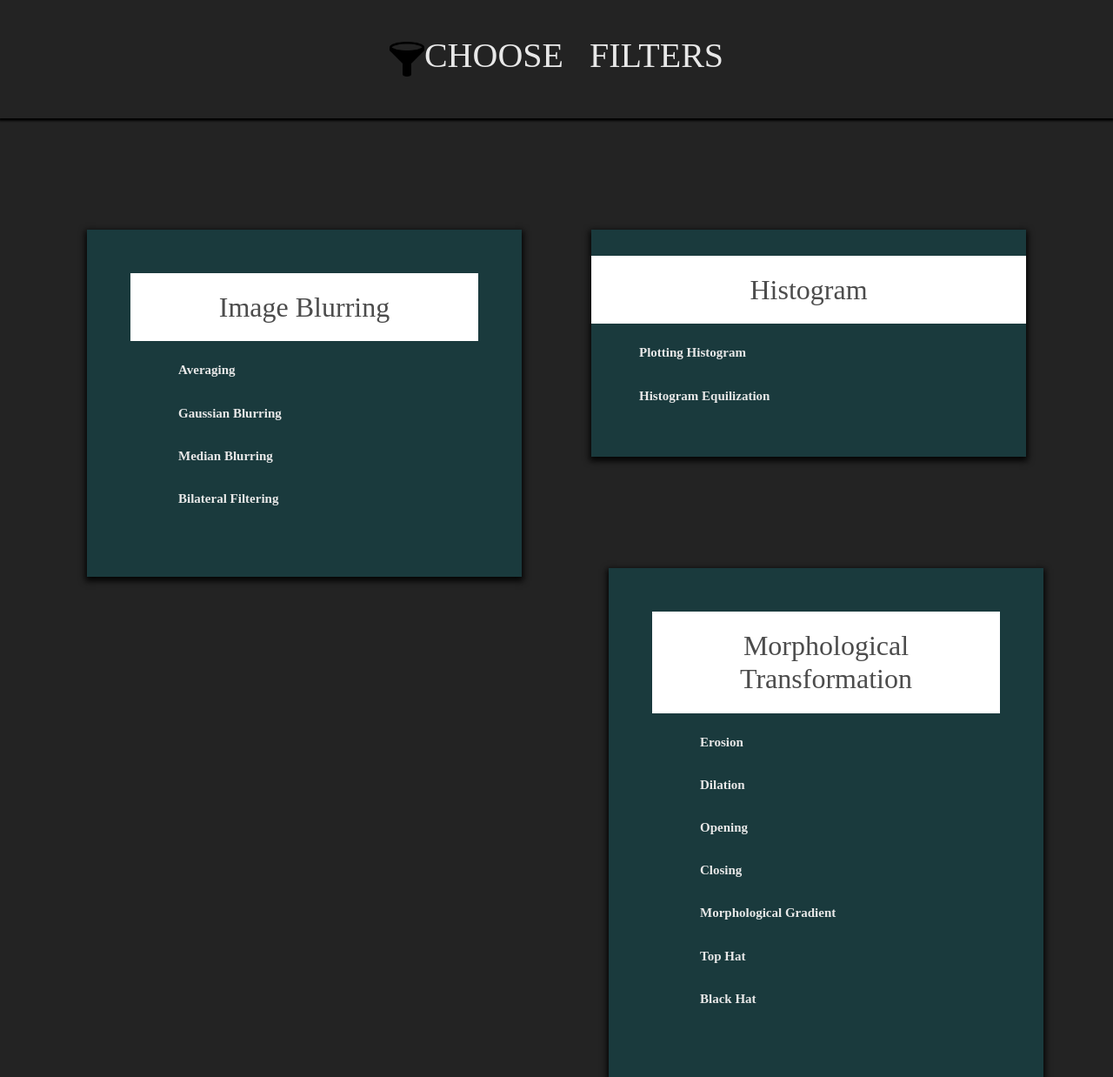
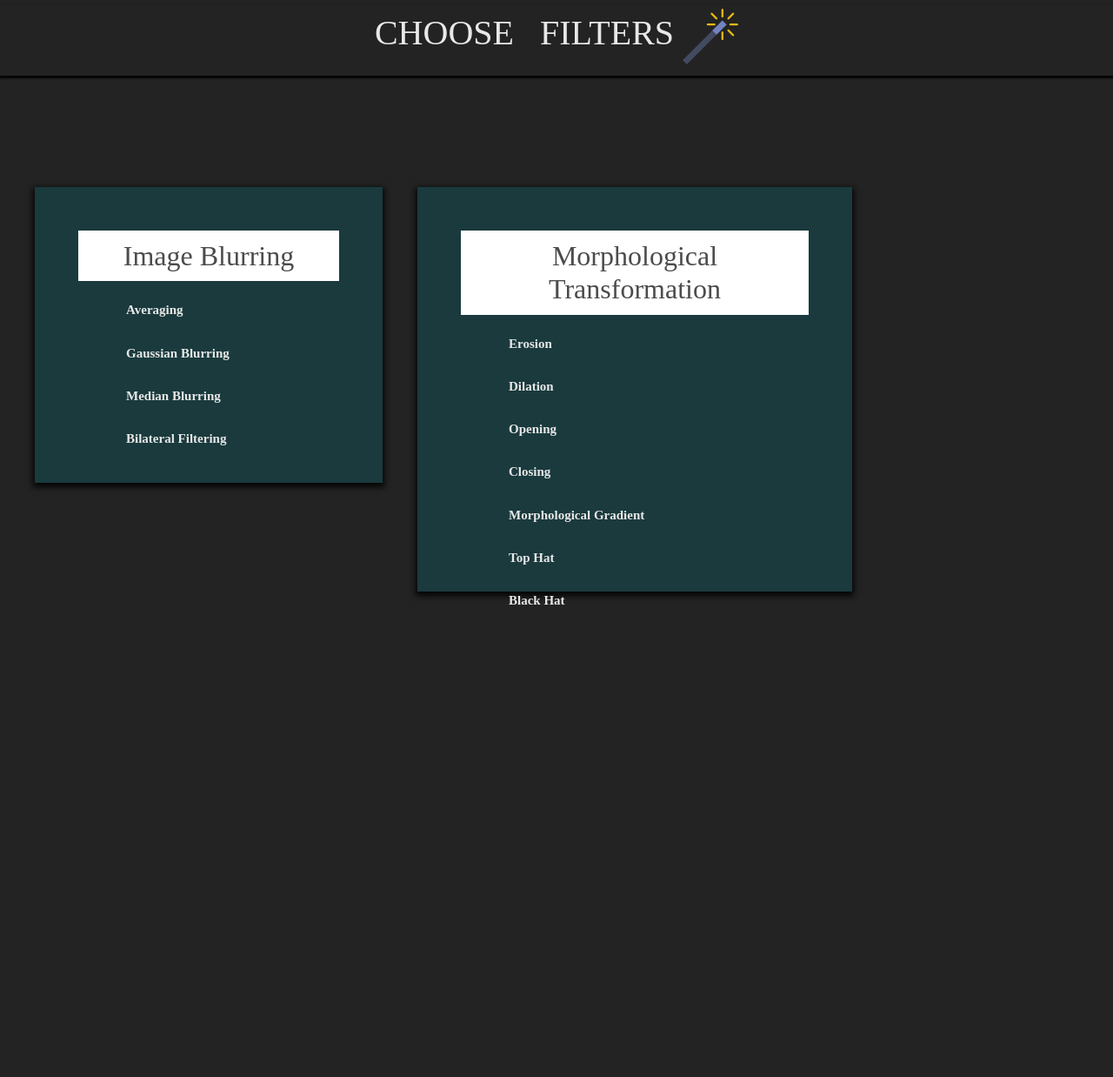
Before and after one commit to shuklajivivek/ImageProcessing-webPortal, a PHP site: page /ip/filters.php in a window 1280 px wide. Shown: the whole page at 87% size. After the commit the page ends 695 px from the top, so only its background shows below. Run offline with PHP 8.4, Linux system fonts and the light colour scheme; some web fonts are replaced.

Commit message:
minor ui changes

```diff
--- a/css/filters.css
+++ b/css/filters.css
@@ -26,12 +26,13 @@
 .main {
 	padding: 16px;
 	margin-top: 30px;
-	height: 150px; /* Used in this example to enable scrolling */
+	height: 150px;
 }
 
 #heading{
 	box-shadow: 0px 2px 2px 1px rgba(0, 0, 0, .9);
-	padding: 40px;
+	padding: 5px;
+	margin-top:5px;
 	background-color: #232323;
 }
 
@@ -41,37 +42,17 @@ h1{
 	color:#e8e8e8;
 }
 
-#smoothening
+#filter-box
 {
 	background-color: #1a3a3d;
 	margin-top:10%;
 	margin-left: 40px;
-	/*padding: 30px;
-	padding-right: 0px;
-	padding-left: 0px;*/
 	box-shadow: 0px 3px 7px 2px rgba(0, 0, 0, .9);
 	float: left;
-	width: 500px;
-	margin-left: 100px;
-	/*text-align: center;*/
-}
-
-#sharpening
-{
-	background-color: #1a3a3d;
-	margin-right: 40px;
-	padding:30px;
-	margin-top:10%;
-	box-shadow: 0px 3px 7px 2px rgba(0, 0, 0, .9);
-	float: right;
-	width: 500px;
-	margin-right: 100px;
-	padding-right: 0px;
-	padding-left: 0px;
 }
 
 h2{
-	padding: 20px;
+	padding: 10px;
 	margin-top: 0px;
 	background: white;
 	text-align: center;
@@ -99,12 +80,7 @@ li{
 	padding: 15px;
 }
 
-#smoothening ul li:hover
-{
-	background:#2d2d2d;
-}
-
-#sharpening ul li:hover
+#filter-box ul li:hover
 {
 	background:#2d2d2d;
 }
@@ -112,9 +88,7 @@ li{
 .zoomdiv {
 	padding: 50px;
 	background-color: transparent;
-	transition: transform .3s; /* Animation */
-	/*width: 200px;
-	height: 200px;*/
+	transition: transform .3s;
 	margin: 0 auto;
 }
 
--- a/filters.php
+++ b/filters.php
@@ -21,10 +21,10 @@
 	<script type="text/javascript" src="js/mdb.js"></script>
 
 	<div class="animated fadeInLeft" id="heading">
-		<h1><img src="img/filter.png" width="40px" height="40px;"  style="margin-top: 0px;">CHOOSE &nbsp;&nbsp;FILTERS</h1>
+		<h1>CHOOSE &nbsp;&nbsp;FILTERS <img src="img/filter.png"></h1>
 	</div>
 
-	<div id="smoothening" class="zoomdiv">
+	<div id="filter-box" class="zoomdiv" style='height: 340px; width: 400px;'>
 		<h2>Image Blurring</h2>
 		<ul>
 		      <li><a href="filters/blur_php/blur_avg.php">Averaging</a></li>
@@ -34,15 +34,7 @@
 		</ul>
 	</div>
 
-	<div id="sharpening" class="zoomdiv">
-		<h2>Histogram</h2>
-		<ul>
-		      <li><a href="#">Plotting Histogram</a></li>
-		      <li><a href="#">Histogram Equilization</a></li>
-		</ul>
-	</div>
-
-	<div id="smoothening" class="zoomdiv">
+	<div id="filter-box" class="zoomdiv" style='width: 500px; height: 465px'>
 		<h2>Morphological Transformation</h2>
 		<ul>
 		      <li><a href="filters/morph_trans_php/erosion.php">Erosion</a></li>
--- a/index.php
+++ b/index.php
@@ -22,9 +22,9 @@
 	<div class="bg">
 		<p class="py-5 text-center"></p>
 		<div class="navbar">
-			<h2 class="animated fadeInLeft" style="color: white; padding: 40px;">Image Processing</h2>
+			<h2 class="animated fadeInLeft" style="color: white;">Image Processing</h2>
 			<a class="animated fadeInRight" style="margin-left: 40%" href="#home"><i class="fas fa-home"></i>Home</a>
-			<a class="animated fadeInRight" href="#news"><i class="fas fa-filter"></i>Filters</a>
+			<a class="animated fadeInRight" href="#filters"><i class="fas fa-filter"></i>Filters</a>
 			<a class="animated fadeInRight" href="#contact"><i class="fas fa-phone"></i>Contact</a>
 		</div>
 
@@ -34,7 +34,7 @@
 				<p id="para">Upload image and choose filters</p>
 			</div>
 
-			<form style="margin-left: 550px; margin-top: 10%" action="upload.php" method="POST" enctype="multipart/form-data">
+			<form style="margin-left: 510px; margin-top: 10%" action="upload.php" method="POST" enctype="multipart/form-data">
 				<label><input id="choose" class="btn peach-gradient" type="file" name="file"></label>
 				<button class="btn peach-gradient" type="submit" name="upload">UPLOAD</button><br>
 				<?php
```
Also changed, not shown: css/home.css (+2 -11 lines), img/filter.png, img/home_background.jpg.
